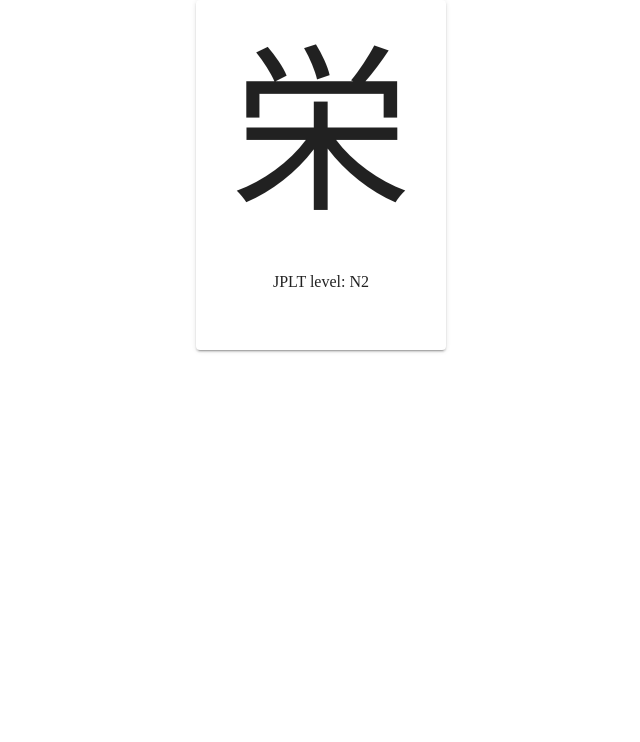
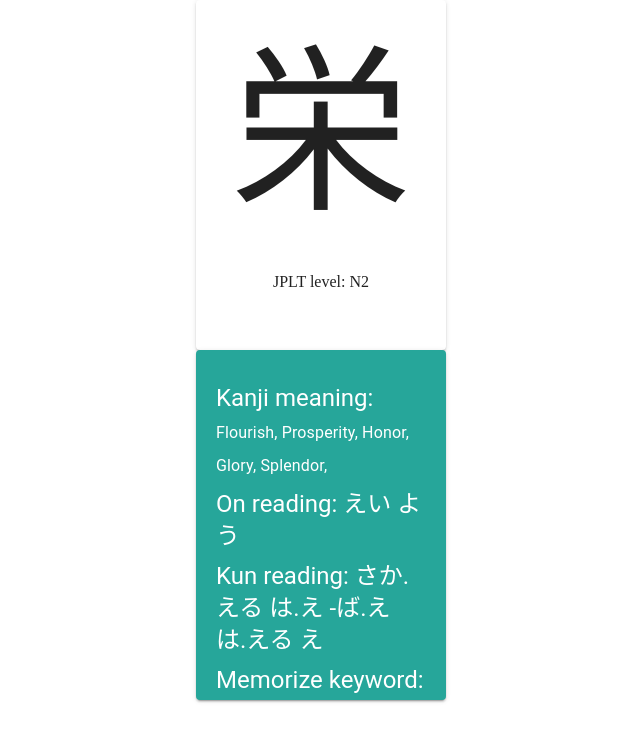
Before and after one commit to Azjargal13/kanji-flashcard-fun, a Vue app: page / in a window 1280 px wide. Shown: the top 742 px of the page, without its empty margins (319-959 px from the left). Built offline with nearby package versions, Linux system fonts and the light colour scheme.

Commit message:
card design added

```diff
--- a/src/components/mainView.vue
+++ b/src/components/mainView.vue
@@ -1,8 +1,24 @@
 <template>
   <div id="main" class="mx-auto my-auto">
-    <v-card class="mx-auto my-auto text-center" width="250" height="350">
+    <v-card class="mx-auto my-auto text-center kanji-card" width="250" height="350">
       <span align="center" class="kanji">{{kanjiKey[displayKanji]}}</span>
       <div>JPLT level: N{{kanjiValue[displayKanji].jlpt_new}}</div>
+    </v-card>
+    <v-card class="mx-auto my-auto primary kanji-card-back pa-4 white--text" width="250" height="350">
+      <div class="headline mt-3 pa-1"> Kanji meaning:
+      <span class="subtitle-1 " v-for="m in kanjiValue[displayKanji].meanings" :key=m>{{m}}, </span>
+      </div>
+      <div class="headline pa-1"> On reading:
+      <span class="subtitle" v-for="m in kanjiValue[displayKanji].readings_on" :key=m>{{m}} </span>
+      </div>
+      <div class="headline pa-1"> Kun reading:
+      <span class="subtitle" v-for="m in kanjiValue[displayKanji].readings_kun" :key=m>{{m}} </span>
+      </div>
+      <div class="headline pa-1"> Memorize keyword:
+      <span class="subtitle-1" v-for="m in kanjiValue[displayKanji].wk_radicals" :key=m>{{m}}, </span>
+      <!-- <p>Imagine the following words and make funny story to recall later.</p> -->
+      </div>
+
     </v-card>
   </div>
 </template>
@@ -11,7 +27,7 @@
 import Vue from "vue";
 import Component from "vue-class-component";
 import KanjiList from "../lib/getKanjiList";
-import KanjiType from "../type/types";
+
 @Component
 export default class Counter extends Vue {
   // Class properties will be component data
@@ -39,7 +55,10 @@ export default class Counter extends Vue {
 .kanji {
   font-size: 180px;
 }
+
 .kanji:hover {
   background-color: #26a69a;
 }
+
+
 </style>
--- a/src/plugins/vuetify.ts
+++ b/src/plugins/vuetify.ts
@@ -4,4 +4,13 @@ import Vuetify from 'vuetify/lib';
 Vue.use(Vuetify);
 
 export default new Vuetify({
+    theme: {
+        themes: {
+          light: {
+            primary: "#26a69a", // #E53935
+            secondary: "", // #FFCDD2
+            accent: "" // #3F51B5
+          },
+        },
+      },
 });
```
Also changed, not shown: 1 other file (tests, documents, lock files or other folders).
